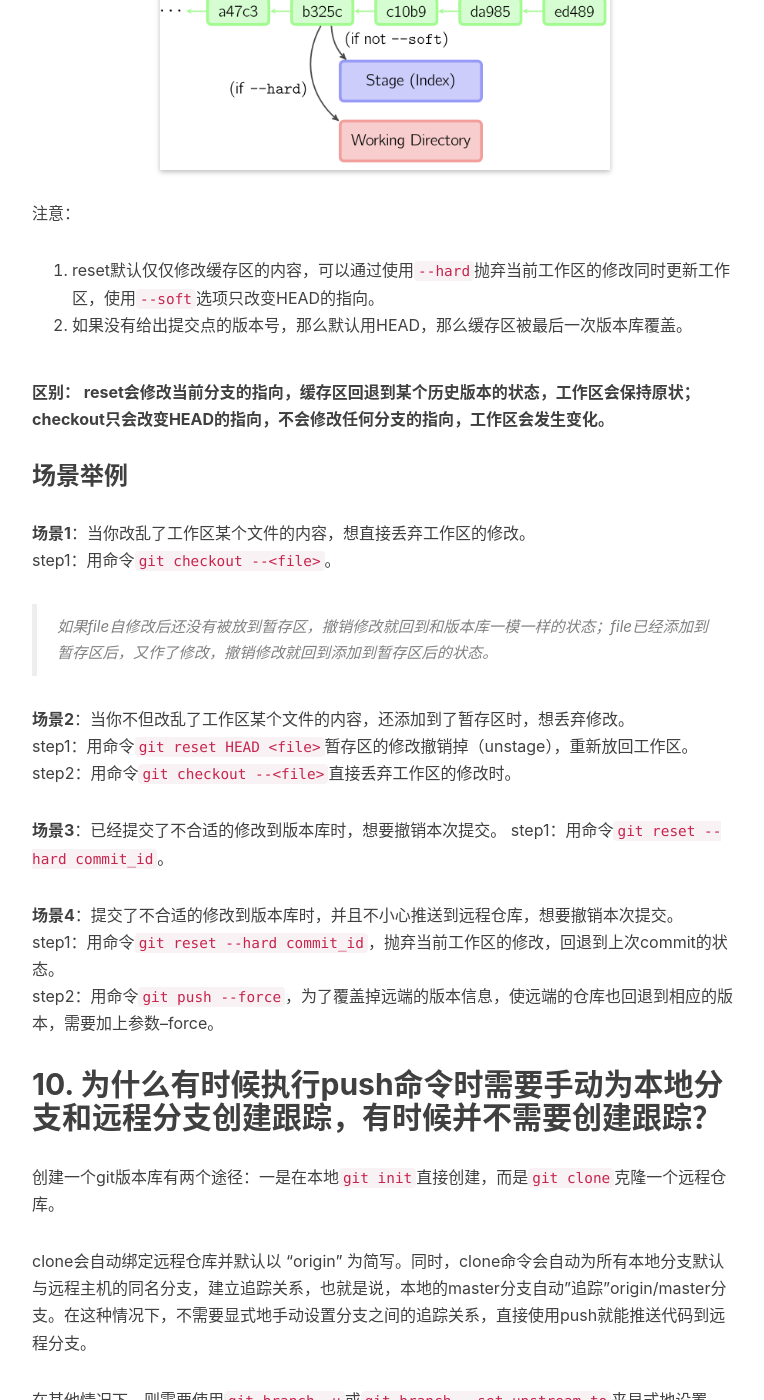
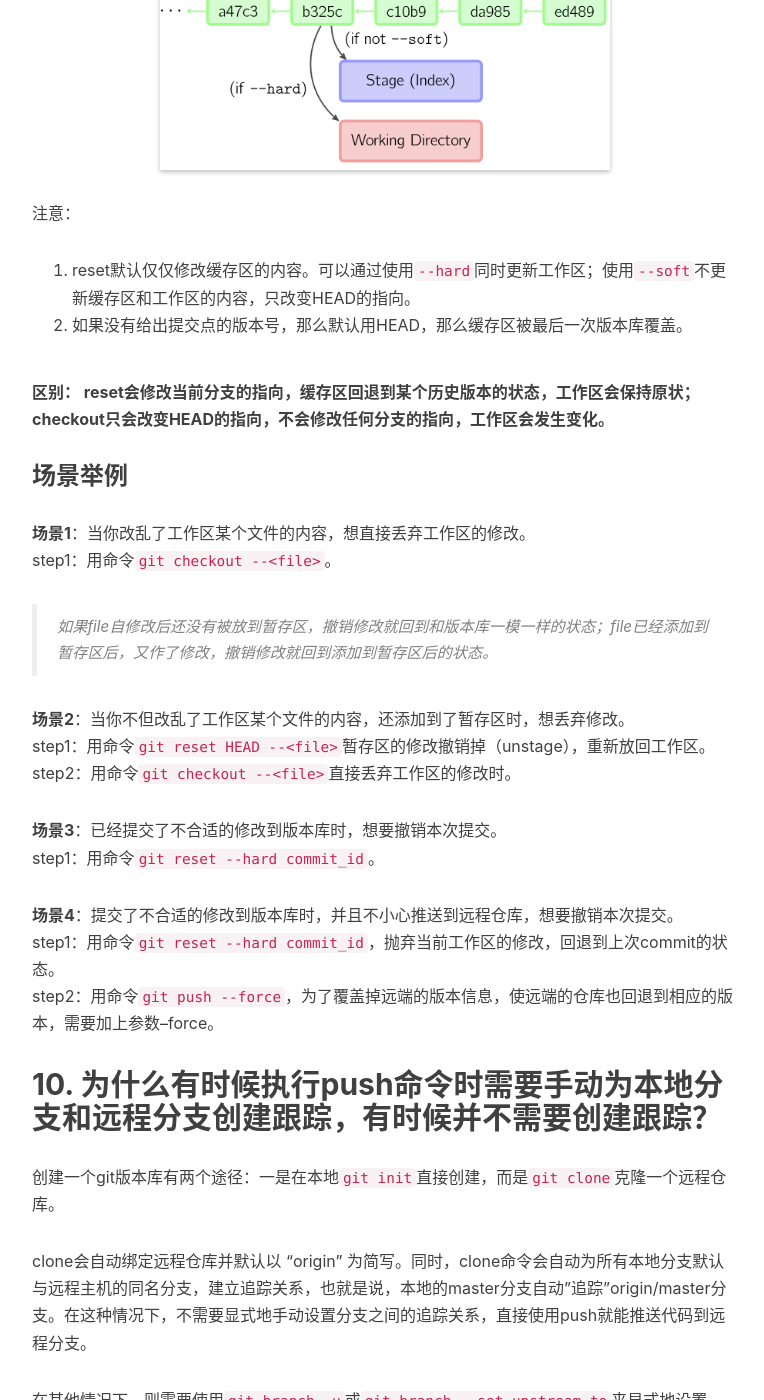
Before and after one commit to leeyixuan/leeyixuan.github.io, a Jekyll site: the page built from _posts/2018-04-22-git.markdown, in a window 1280 px wide and 1400 px high, scrolled down 5805 px. Shown: the whole window, without its empty margins (233-997 px from the left). Built offline with Jekyll 4.4.1, drawn with Linux system fonts in a browser that asks for light colours; nearby versions of some CDN libraries; comment, search, counter and statistics services are not loaded; some of the changed text lies outside the part shown.

Commit message:
简单修改

```diff
--- a/_posts/2017-07-11-render.markdown
+++ b/_posts/2017-07-11-render.markdown
@@ -43,7 +43,7 @@
 - 执行脚本文件前，浏览器可能会等待该`<script>`之前的样式下载完成并渲染结束。
 - 浏览器的渲染线程和JS执行线程是互斥的，并且JavaScript默认是阻塞加载的。页面的下载和渲染都必须停下来等待脚本执行完成。
 - JS文件可以并行下载，渲染还是被阻塞的, 页面仍然必须等待所有 JavaScript 代码下载并执行完成才能继续。
-- 对于图片和CSS, 在加载时会并发加载(如一个域名下同时加载两个文件)。但在加载 JavaScript 时,会禁用并发,并且阻止其他内容的下载。
+- 对于图片和CSS, 在加载时会并发加载(如一个域名下同时加载两个文件)。但在加载 JavaScript 时，会禁用并发，并且阻止其他内容的下载。
 
 
 ## 总结
--- a/_posts/2018-04-22-git.markdown
+++ b/_posts/2018-04-22-git.markdown
@@ -48,7 +48,7 @@
 此时必须手动解决冲突后再提交：
 step1：用命令`git status`找到冲突的文件。
 step2：对冲突文件进行修改。
->Git用<<<<<<<，=======，>>>>>>>标记出不同分支的内容，记得最后要删去这些标记，只留下需要的内容。
+>Git用《《《《，=======，》》》》标记出不同分支的内容，记得最后要删去这些标记，只留下需要的内容。
 
 step3：用命令`git add <file>`将文件添加到缓存区.
 step4：用命令`git commit -m "conflict fixed"`提交。
@@ -119,7 +119,7 @@
 <img class="shadow" width="450" src="/img/post/reset.png" />
 
 注意：
-1. reset默认仅仅修改缓存区的内容，可以通过使用`--hard`抛弃当前工作区的修改同时更新工作区，使用`--soft`选项只改变HEAD的指向。
+1. reset默认仅仅修改缓存区的内容。可以通过使用`--hard`同时更新工作区；使用`--soft`不更新缓存区和工作区的内容，只改变HEAD的指向。
 2. 如果没有给出提交点的版本号，那么默认用HEAD，那么缓存区被最后一次版本库覆盖。
 
 **区别： reset会修改当前分支的指向，缓存区回退到某个历史版本的状态，工作区会保持原状；checkout只会改变HEAD的指向，不会修改任何分支的指向，工作区会发生变化。**
@@ -132,7 +132,7 @@
 >如果file自修改后还没有被放到暂存区，撤销修改就回到和版本库一模一样的状态；file已经添加到暂存区后，又作了修改，撤销修改就回到添加到暂存区后的状态。
 
 **场景2**：当你不但改乱了工作区某个文件的内容，还添加到了暂存区时，想丢弃修改。
-step1：用命令`git reset HEAD <file>`暂存区的修改撤销掉（unstage），重新放回工作区。
+step1：用命令`git reset HEAD --<file>`暂存区的修改撤销掉（unstage），重新放回工作区。
 step2：用命令`git checkout --<file>`直接丢弃工作区的修改时。
 
 **场景3**：已经提交了不合适的修改到版本库时，想要撤销本次提交。
```
